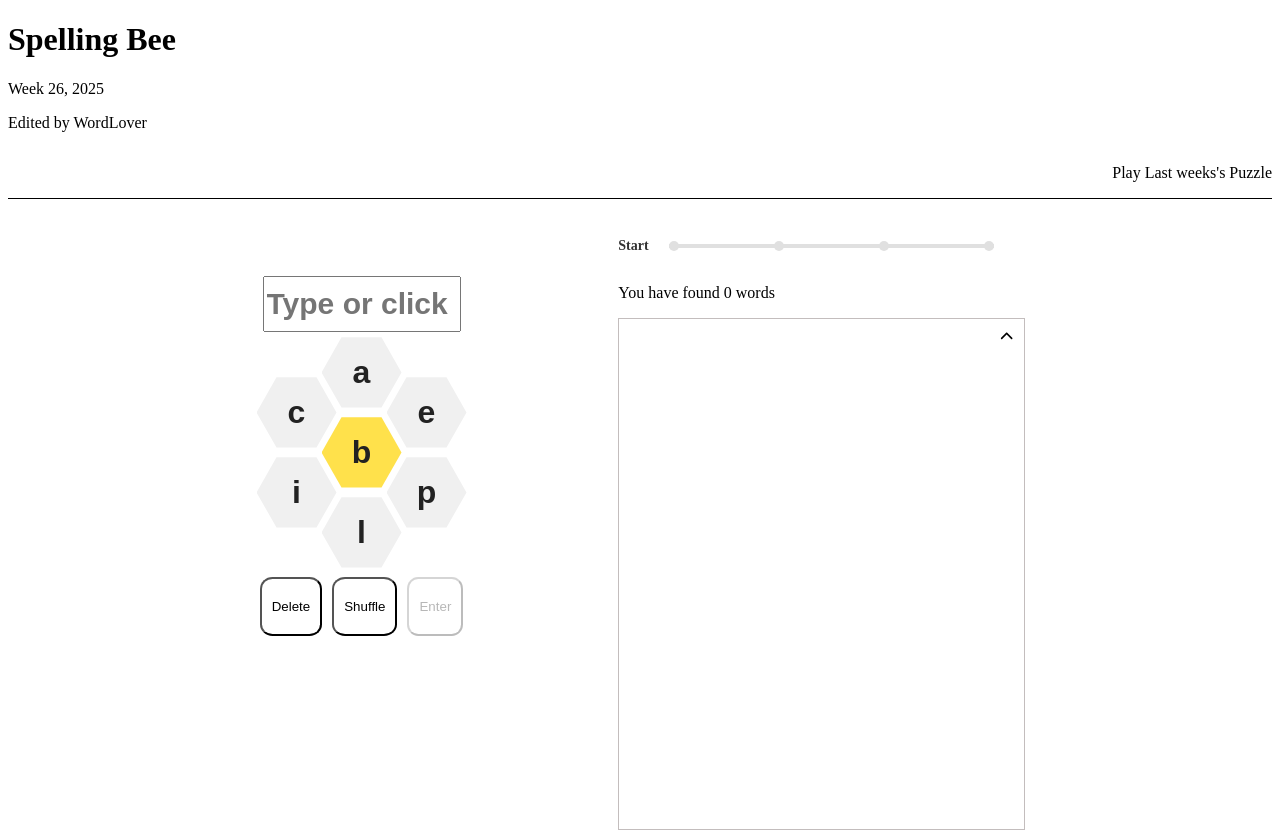
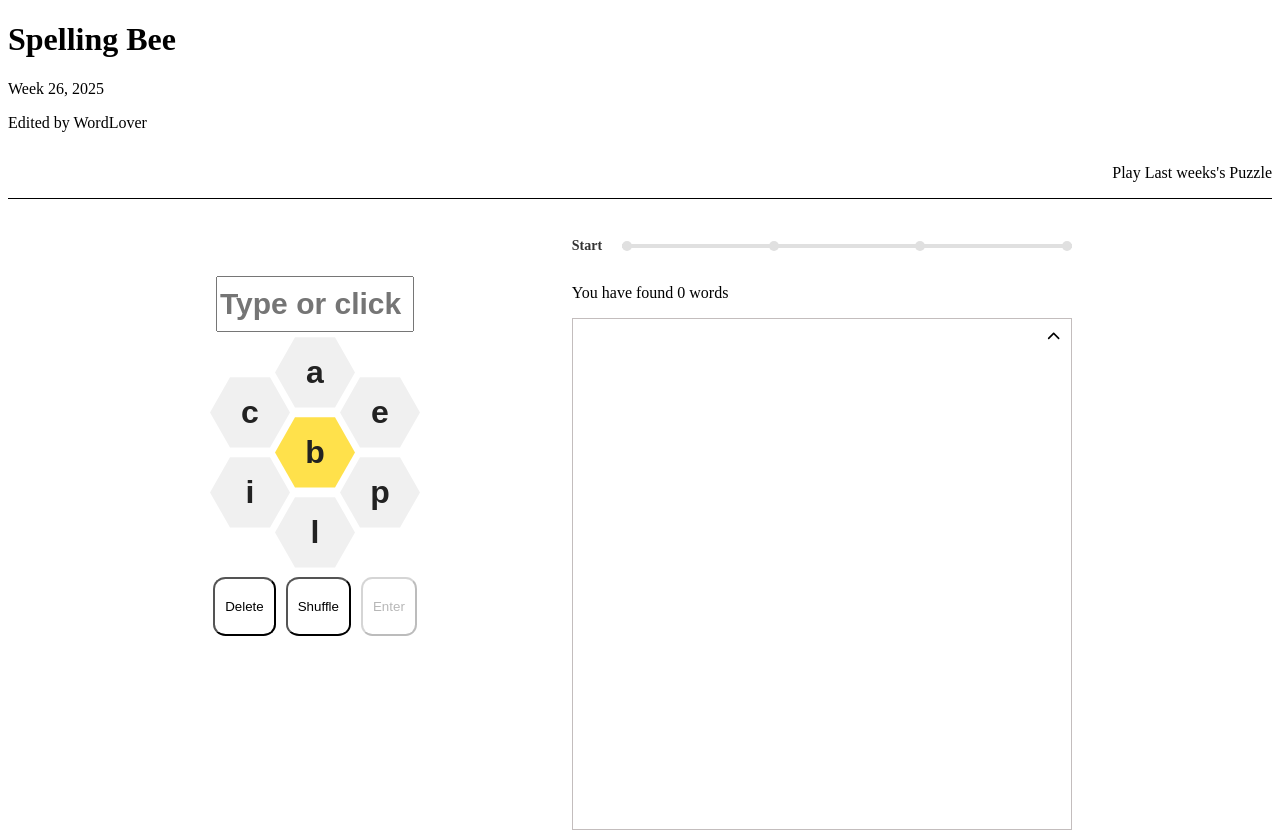
Before and after one commit to johanperjulius1/spelling-bee, a React (Vite) app: page / in a window 1280 px wide. Built offline with nearby package versions, Linux system fonts and the light colour scheme.

Commit message:
adjusting width

```diff
--- a/src/components/PointSection/points-section.module.css
+++ b/src/components/PointSection/points-section.module.css
@@ -3,6 +3,7 @@
   display: flex;
   gap: 20px;
   margin-top: 25px;
+  width: 100%;
 }
 
 .encouragement-text {
@@ -17,8 +18,8 @@
   flex-direction: row;
   justify-content: space-between;
   position: relative;
-  max-width: 90%;
-  min-width: 80%;
+  flex: 1;
+  min-width: 0;
   z-index: 1;
 }
 
@@ -74,13 +75,16 @@
   font-size: 0;
 }
 
+.wordlist-container {
+  min-width: 200px;
+}
+
 .wordlist-inner {
   align-items: flex-start;
   border: 1px solid #c3bdbd;
   display: flex;
   height: 500px;
   justify-content: flex-end;
-  width: 400px;
   justify-content: space-between;
   padding-top: 10px;
   padding-right: 5px;
@@ -114,7 +118,21 @@
   transition: transform 0.3s ease;
 }
 
+@media (max-width: 768px) {
+  .progress-wrapper {
+  }
+
+  .progress-container {
+    /* min-width: 80%; */
+  }
+}
+
 @media (min-width: 768px) {
+  .progress-wrapper {
+    width: 500px;
+    max-width: 500px;
+  }
+
   .faq-toggle {
     /* display: none; */
   }
```
